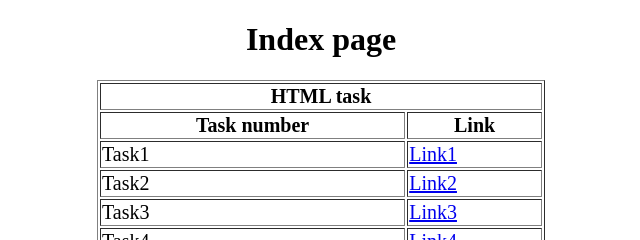
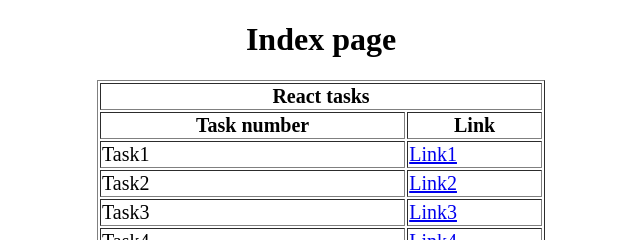
Before and after one commit to iamreshmasriharika/MERNFS-REACT-TASKS, a plain HTML site: page index.html in a window 1280 px wide. Shown: the top 240 px of the page, 319-959 px from the left. Drawn offline with Linux system fonts and the light colour scheme.

Commit message:
Update index.html

```diff
--- a/index.html
+++ b/index.html
@@ -22,7 +22,7 @@
         <h1>Index page</h1>
         <table border="1">
             <tr>
-                <th colspan="2">HTML task</th>
+                <th colspan="2">React tasks</th>
             </tr>
             <tr>
                 <th>Task number</th>
```
